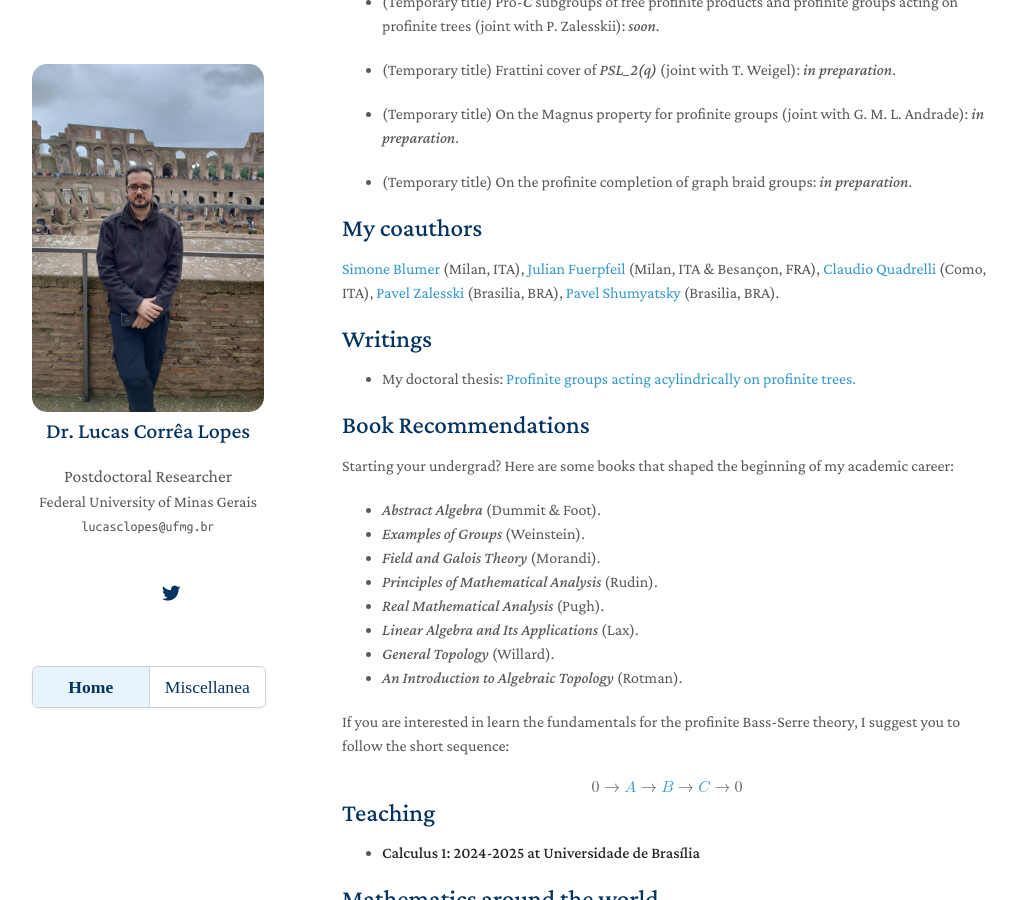
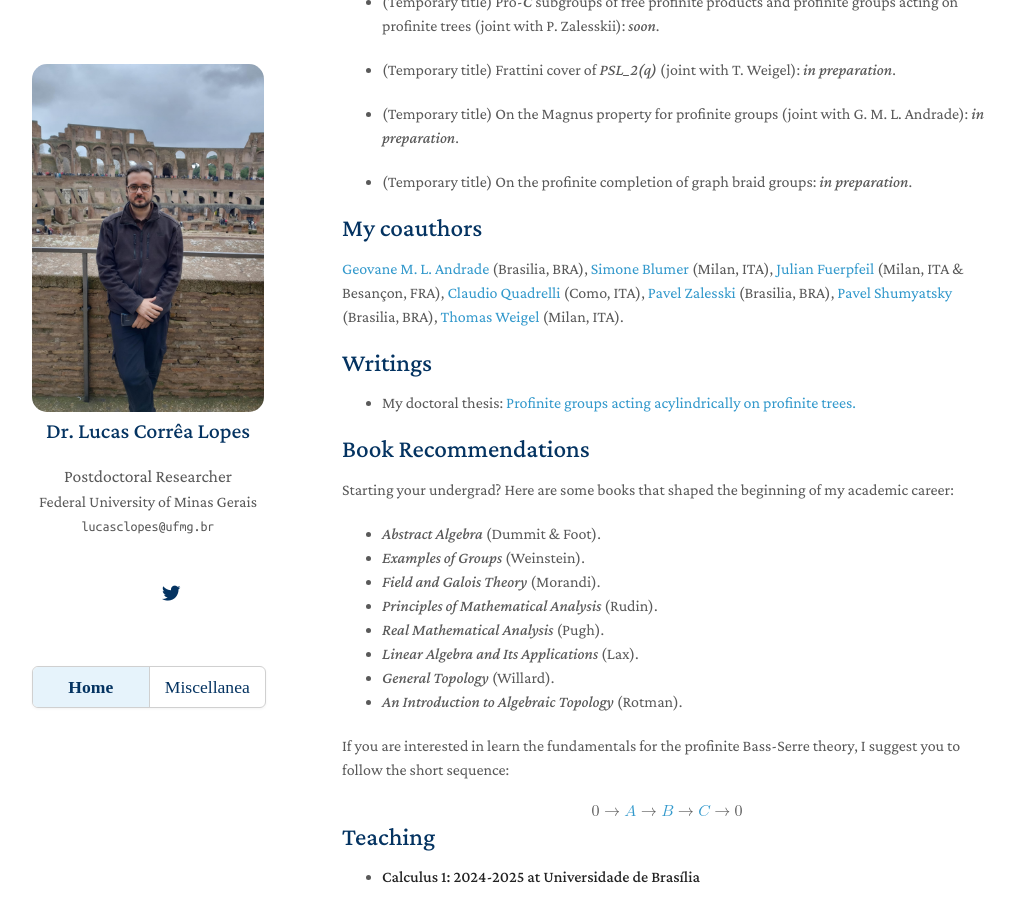
Before and after one commit to lcorrealopes/home, a Jekyll site: the page built from index.md, in a window 1280 px wide and 900 px high, scrolled down 636 px. Shown: the whole window, without its empty margins (128-1145 px from the left). Built offline with Jekyll 4.4.1, drawn with Linux system fonts in a browser that asks for light colours; nearby versions of some CDN libraries; a style sheet for code colours, icons or effects is not loaded.

Commit message:
Update index.md

```diff
--- a/index.md
+++ b/index.md
@@ -32,7 +32,7 @@ Currently I am a postdoctoral researcher at Federal University of Minas Gerais.
 
 ## My coauthors
 
-<a href="https://sites.google.com/view/simone-blumer/">Simone Blumer</a> (Milan, ITA), <a href="https://sites.google.com/campus.unimib.it/feuerpfeil/">Julian Fuerpfeil</a> (Milan, ITA & Besançon, FRA), <a href="https://sites.google.com/view/claudioquadrelli-math/home">Claudio Quadrelli</a> (Como, ITA), <a href="https://www.mat.unb.br/pz">Pavel Zalesski</a> (Brasilia, BRA), <a href="https://mat.unb.br/index.php/pessoas/docentes/57-pavel-shumyatsky">Pavel Shumyatsky</a> (Brasilia, BRA).
+<a href="https://www.researchgate.net/profile/Geovane-Matheus-Andrade-2">Geovane M. L. Andrade</a> (Brasilia, BRA), <a href="https://sites.google.com/view/simone-blumer/">Simone Blumer</a> (Milan, ITA), <a href="https://sites.google.com/campus.unimib.it/feuerpfeil/">Julian Fuerpfeil</a> (Milan, ITA & Besançon, FRA), <a href="https://sites.google.com/view/claudioquadrelli-math/home">Claudio Quadrelli</a> (Como, ITA), <a href="https://www.mat.unb.br/pz">Pavel Zalesski</a> (Brasilia, BRA), <a href="https://mat.unb.br/index.php/pessoas/docentes/57-pavel-shumyatsky">Pavel Shumyatsky</a> (Brasilia, BRA), <a href="https://www.unimib.it/thomas-stefan-weigel">Thomas Weigel</a> (Milan, ITA).
 
 ## Writings
 
```
